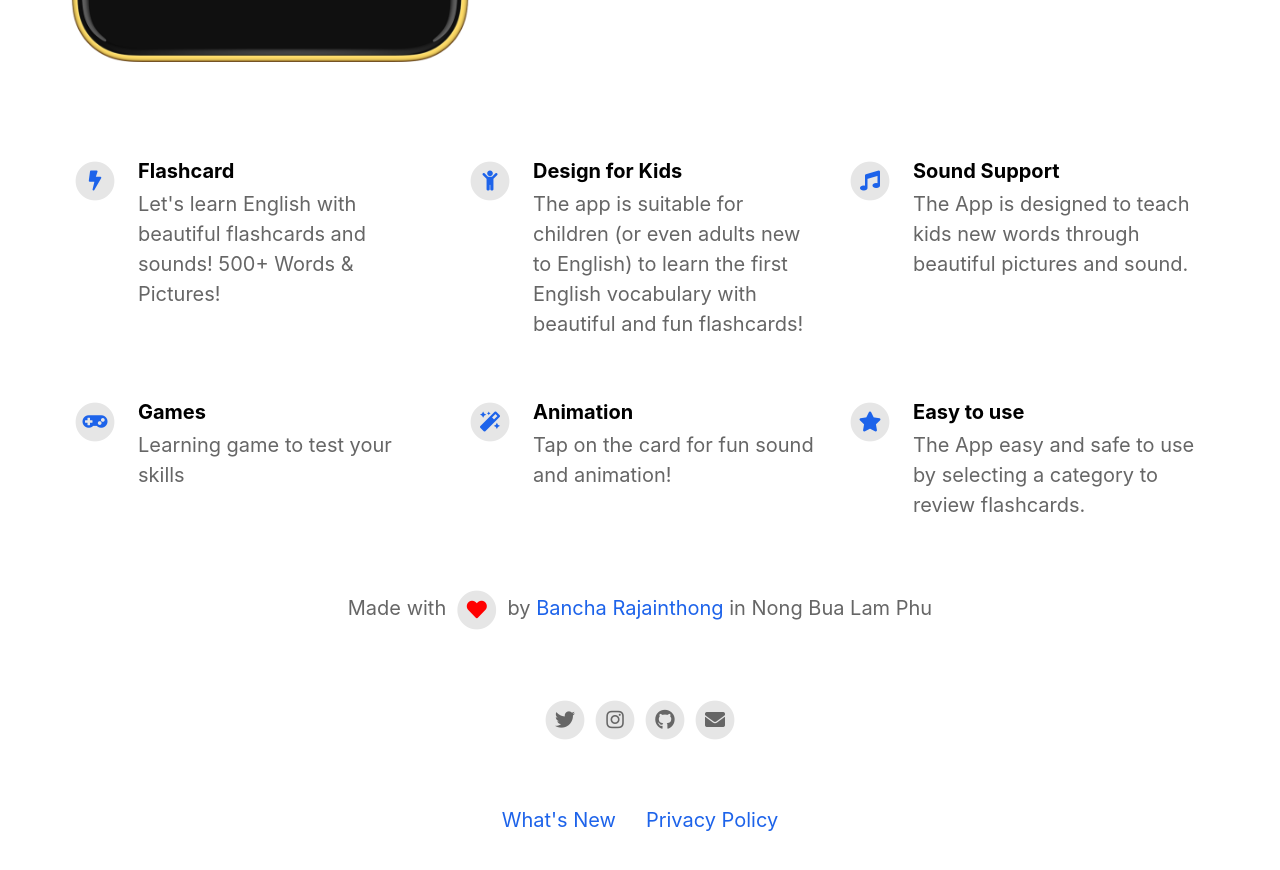
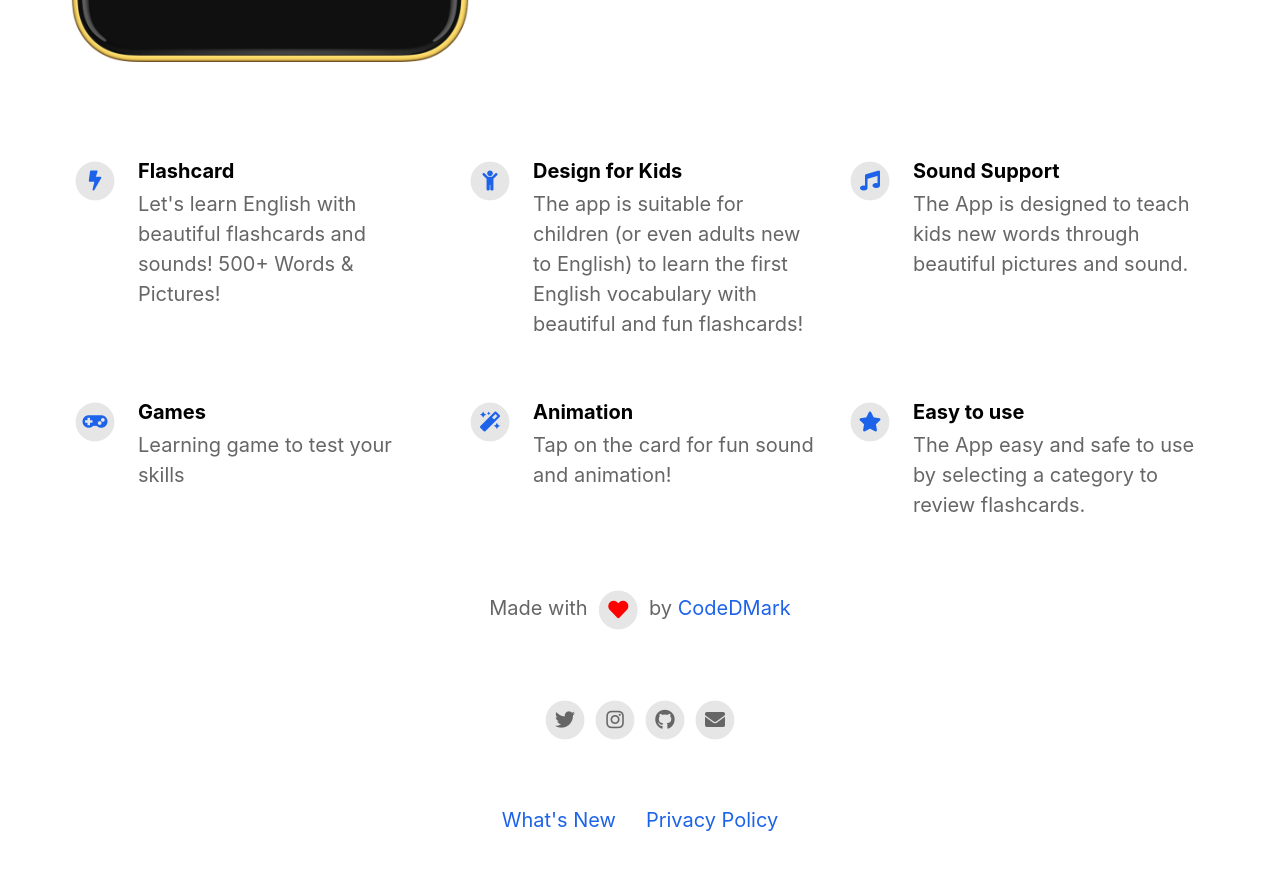
Before and after one commit to eswizardry/learn-first-english-landing-page, a Jekyll site: the page built from index.html, in a window 1280 px wide and 900 px high, scrolled down 923 px. Shown: the top 870 px of the window. Built offline with Jekyll 4.4.1, drawn with Linux system fonts in a browser that asks for light colours; nearby versions of some CDN libraries.

Commit message:
chore: update footer attribution from personal name to CodeDMark brand
Co-Authored-By: Claude Sonnet 4.6 <noreply@anthropic.com>

```diff
--- a/_config.yml
+++ b/_config.yml
@@ -19,9 +19,9 @@ enable_smart_app_banner                   : true
 
 
 # Information About Yourself
-your_name                                 : Bancha Rajainthong
-your_link                                 : https://eswizardry.github.io/
-your_city                                 : Nong Bua Lam Phu
+your_name                                 : CodeDMark
+your_link                                 : https://codedmark.com
+your_city                                 :
 email_address                             : eswizardry@gmail.com
 facebook_username                         :
 instagram_username                        : eswizardry
```
